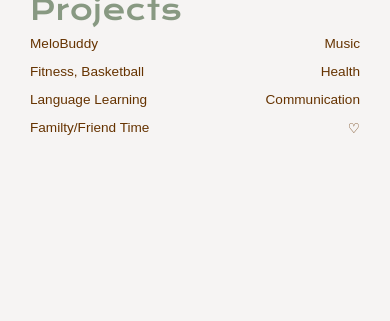
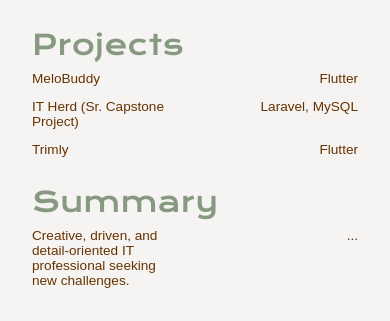
Before and after one commit to mxayxana/michaelx, a plain HTML site: page about-me.html in a window 390 px wide. Shown: the part 1155-1476 px from the top of the page. Before the commit the page ends 1325 px from the top, so only its background shows below. Drawn offline with nearby package versions, Linux system fonts and the light colour scheme; a web font is replaced by a local one.

Commit message:
Added responsive 2 column to 1 column display of about me page

```diff
--- a/about-me.html
+++ b/about-me.html
@@ -16,6 +16,7 @@
         </a>
     </div>
 
+    <div class="menu-border">
         <div class="about-header">
             <p class="about-title">ABOUT ME</p>
 
@@ -27,133 +28,70 @@
         </div>
 
     <div class="about-me-content">
-        <div class="category">
+        <div class="table-columns-container">
+
+            <div class="left-column">
                 <table>
-                <thead>
-                    <tr>
-                        <th>Who I Am</th>
-                    </tr>
-                </thead>
+                    <thead><tr><th>Who I Am</th></tr></thead>
                     <tbody>
-                    <tr>
-                        <td>Garmin Warehouse Associate</td>
-                        <td>'24 - Present</td>
-                    </tr>
-                    <tr>
-                        <td>Master's in IT (Emporia St.)</td>
-                        <td>2026</td>
-                    </tr>
-                    <tr>
-                        <td>Bachelor's in IT (University of KS)</td>
-                        <td>2024</td>
-                    </tr>
+                        <tr><td>Garmin Warehouse Associate</td><td>'24 - Present</td></tr>
+                        <tr><td>Master's in IT (Emporia St.)</td><td>2026</td></tr>
+                        <tr><td>Bachelor's in IT (University of KS)</td><td>2024</td></tr>
                     </tbody>
                 </table>
+
                 <table>
-                <thead>
-                    <tr>
-                        <th>What I Do</th>
-                    </tr>
-                </thead>
+                    <thead><tr><th>What I Do</th></tr></thead>
                     <tbody>
-                    <tr>
-                        <td>Software Engineering</td>
-                        <td>concept → code</td>
-                    </tr>
-                    <tr>
-                        <td>Business Analysis</td>
-                        <td>needs → solutions</td>
-                    </tr>
-                    <tr>
-                        <td>UI/UX</td>
-                        <td>design + function</td>
-                    </tr>
+                        <tr><td>Software Engineering</td><td>concept → code</td></tr>
+                        <tr><td>Business Analysis</td><td>needs → solutions</td></tr>
+                        <tr><td>UI/UX</td><td>design + function</td></tr>
                     </tbody>
                 </table>
+
                 <table>
-                <thead>
-                    <tr>
-                        <th>Technologies</th>
-                    </tr>
-                </thead>
+                    <thead><tr><th>Technologies</th></tr></thead>
                     <tbody>
-                    <tr>
-                        <td>JavaScript, HTML, CSS</td>
-                        <td>Frontend</td>
-                    </tr>
-                    <tr>
-                        <td>Python, Java, PHP</td>
-                        <td>Backend</td>
-                    </tr>
-                    <tr>
-                        <td>Flutter, Kotlin</td>
-                        <td>Mobile</td>
-                    </tr>
-                    <tr>
-                        <td>Git / GitHub</td>
-                        <td>Version Control</td>
-                    </tr>
-                    <tr>
-                        <td>SQL / MySQL</td>
-                        <td>DB Management</td>
-                    </tr>
-                    <tr>
-                        <td>Figma</td>
-                        <td>Design</td>
-                    </tr>
+                        <tr><td>JavaScript, HTML, CSS</td><td>Frontend</td></tr>
+                        <tr><td>Python, Java, PHP</td><td>Backend</td></tr>
+                        <tr><td>Flutter, Kotlin</td><td>Mobile</td></tr>
+                        <tr><td>Git / GitHub</td><td>Version Control</td></tr>
+                        <tr><td>SQL / MySQL</td><td>DB Management</td></tr>
+                        <tr><td>Figma</td><td>Design</td></tr>
                     </tbody>
                 </table>
+
                 <table>
-                <thead>
-                    <tr>
-                        <th>Hobbies</th>
-                    </tr>
-                </thead>
+                    <thead><tr><th>Hobbies</th></tr></thead>
                     <tbody>
-                    <tr>
-                        <td>Music Production</td>
-                        <td>Creativity</td>
-                    </tr>
-                    <tr>
-                        <td>Fitness, Basketball</td>
-                        <td>Health</td>
-                    </tr>
-                    <tr>
-                        <td>Language Learning</td>
-                        <td>Communication</td>
-                    </tr>
-                    <tr>
-                        <td>Familty/Friend Time</td>
-                        <td>♡</td>
-                    </tr>
+                        <tr><td>Music Production</td><td>Creativity</td></tr>
+                        <tr><td>Fitness, Basketball</td><td>Health</td></tr>
+                        <tr><td>Language Learning</td><td>Communication</td></tr>
+                        <tr><td>Familty/Friend Time</td><td>♡</td></tr>
                     </tbody>
                 </table>
+            </div>
+
+            <div class="right-column">
                 <table>
-                <thead>
-                    <tr>
-                        <th>Projects</th>
-                    </tr>
-                </thead>
+                    <thead><tr><th>Projects</th></tr></thead>
                     <tbody>
-                    <tr>
-                        <td>MeloBuddy</td>
-                        <td>Music</td>
-                    </tr>
-                    <tr>
-                        <td>Fitness, Basketball</td>
-                        <td>Health</td>
-                    </tr>
-                    <tr>
-                        <td>Language Learning</td>
-                        <td>Communication</td>
-                    </tr>
-                    <tr>
-                        <td>Familty/Friend Time</td>
-                        <td>♡</td>
-                    </tr>
+                        <tr><td>MeloBuddy</td><td>Flutter</td></tr>
+                        <tr><td>IT Herd (Sr. Capstone Project)</td><td>Laravel, MySQL</td></tr>
+                        <tr><td>Trimly</td><td>Flutter</td></tr>
+                        <tr><td></td><td></td></tr>
+                    </tbody>
+                </table>
+
+                <table>
+                    <thead><tr><th>Summary</th></tr></thead>
+                    <tbody>
+                        <tr><td>Creative, driven, and detail-oriented IT professional seeking new challenges.</td><td>...</td></tr>
                     </tbody>
                 </table>
             </div>
         </div>
+    </div>
+    </div>
 </body>
 </html>
--- a/style.css
+++ b/style.css
@@ -378,12 +378,55 @@ body.menu-open #back-arrow {
 }
 
 /* ABOUT ME CONTENT DIV's STYLING */
+
+.menu-border {
+    border: solid 2px;
+    border-radius: 6px;
+    border-color: rgba(102, 51, 0, 1);
+    margin: 40px;
+}
+
 .about-me-content {
     width: 100%;
-    max-width: 550px;
+    max-width: 850px;
     padding: 25px 30px;
     font-family: 'Krona One', sans-serif;
 
+    /* centers the container on the page */
+    margin-left: auto;
+    margin-right: auto;
+}
+
+.table-columns-container {
+    display: flex;
+    flex-wrap: wrap;
+    gap: 80px;
+}
+
+.left-column {
+    flex: 0 0 calc(50% - 40px);
+}
+
+.right-column {
+    flex: 0 0 calc(50% - 40px);
+}
+
+@media (max-width: 850px) {
+    .table-columns-container {
+        flex-direction: column;
+        row-gap: 20px;
+    }
+
+    .left-column,
+    .right-column {
+        flex: 0 0 100%;
+    }
+
+    .menu-border {
+        border: none;
+        border-radius: 10px;
+        margin: 2px;
+    }
 }
 
 table {
```
Lines whose indentation alone changed are shown as unchanged.
